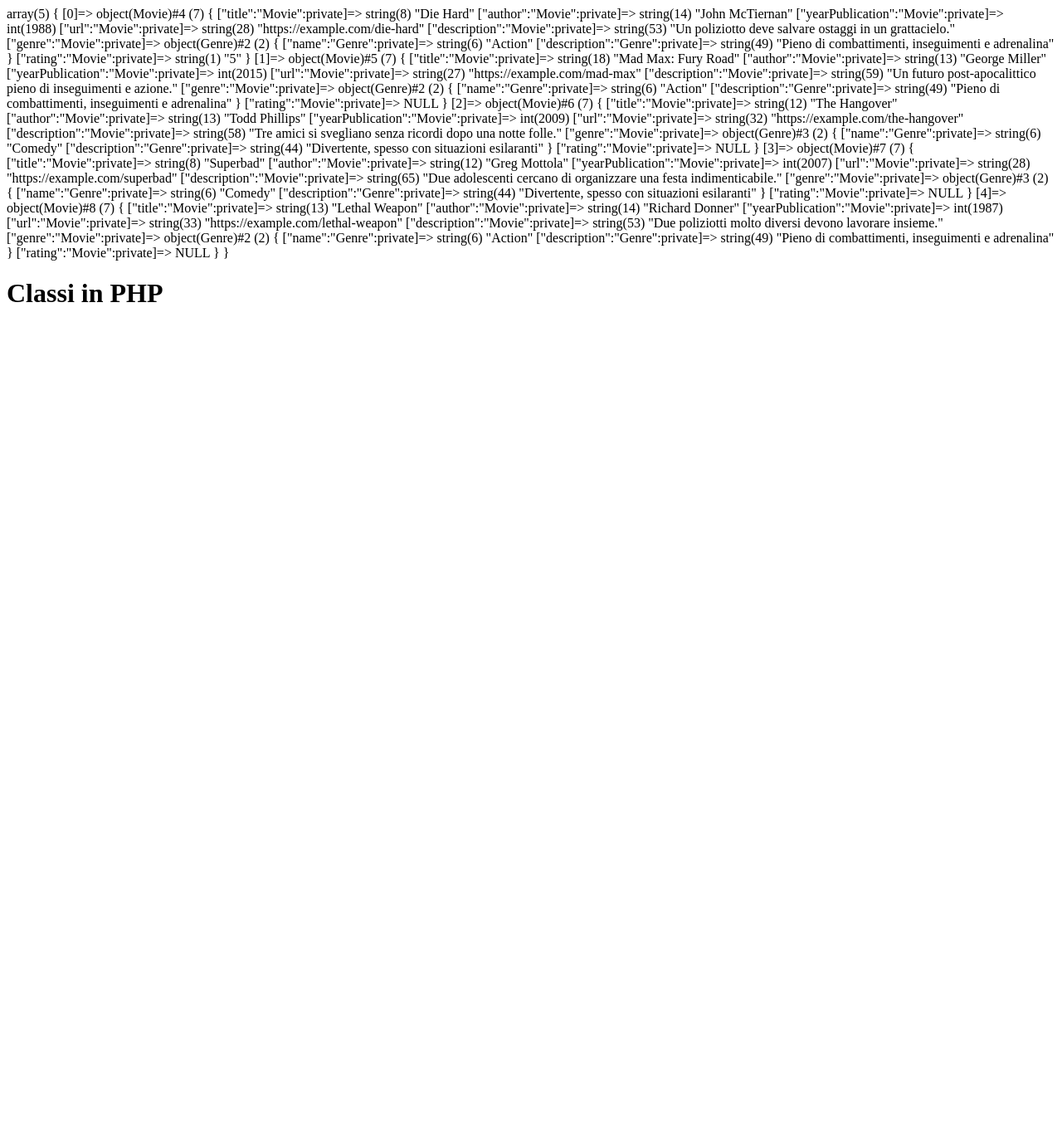
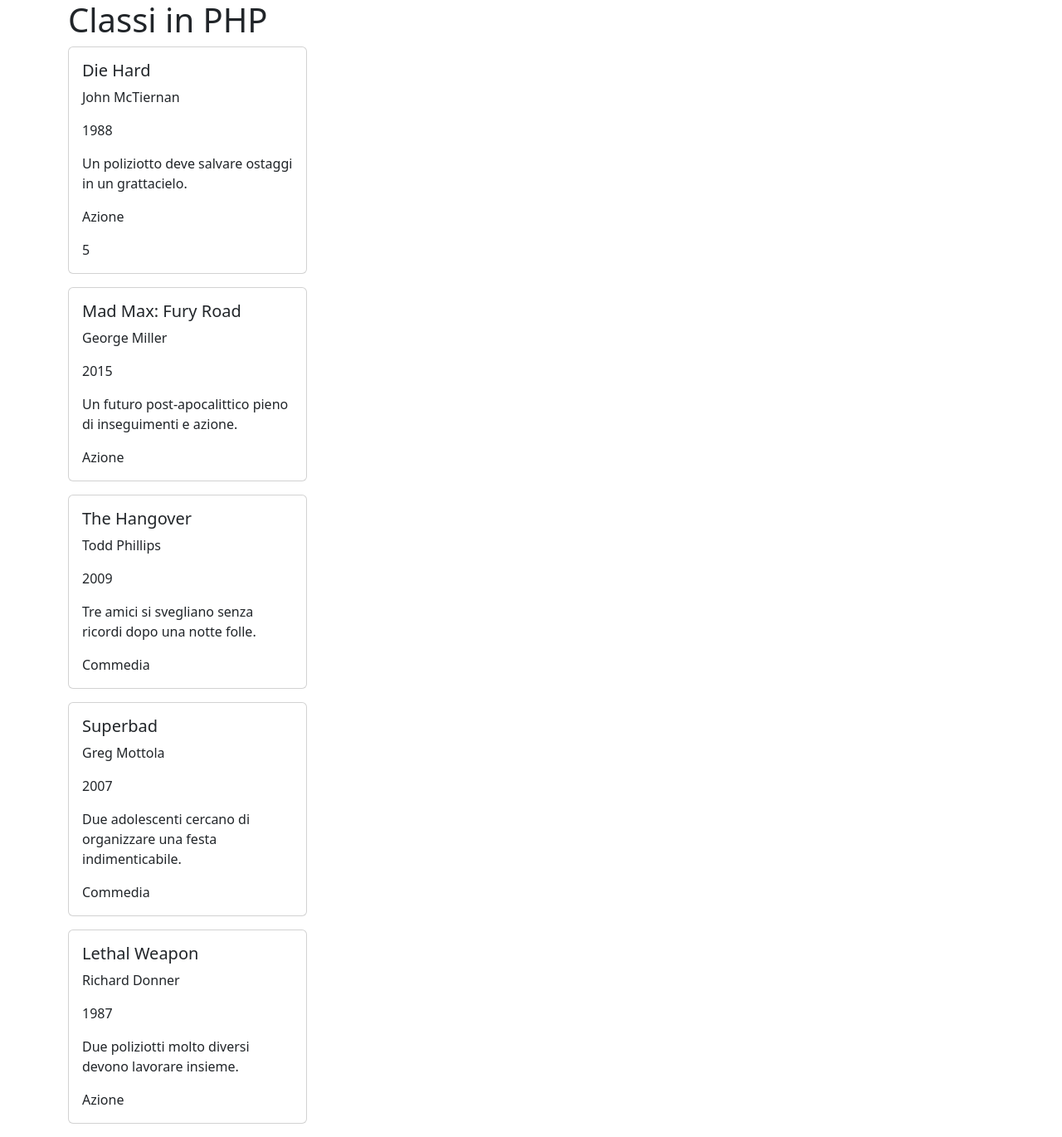
Before and after one commit to RobertoFloris/ex-php8-oop-movie, a PHP site: page / in a window 1280 px wide. Shown: the whole page at 83% size. Before the commit the page ends 364 px from the top, so only its background shows below. Run offline with PHP 8.4, Linux system fonts and the light colour scheme.

Commit message:
[add] cards

```diff
--- a/Db/db.php
+++ b/Db/db.php
@@ -1,6 +1,6 @@
 <?php
-$action = new Genre("Action", "Pieno di combattimenti, inseguimenti e adrenalina");
-$comedy = new Genre("Comedy", "Divertente, spesso con situazioni esilaranti");
+$action = new Genre("Azione", "Pieno di combattimenti, inseguimenti e adrenalina");
+$comedy = new Genre("Commedia", "Divertente, spesso con situazioni esilaranti");
 
 $movies = [
   new Movie("Die Hard", "John McTiernan", 1988, "https://example.com/die-hard", "Un poliziotto deve salvare ostaggi in un grattacielo.", $action),
--- a/index.php
+++ b/index.php
@@ -7,8 +7,6 @@ require_once "./Models/Movie.php";
 require_once "./Db/db.php";
 
 $movies[0]->setRating("5");
-
-var_dump($movies);
 ?>
 
 <!DOCTYPE html>
@@ -16,6 +14,7 @@ var_dump($movies);
 <head>
   <meta charset="UTF-8">
   <meta name="viewport" content="width=device-width, initial-scale=1.0">
+  <link rel='stylesheet' href='https://cdnjs.cloudflare.com/ajax/libs/bootstrap/5.3.3/css/bootstrap.min.css' integrity='sha512-jnSuA4Ss2PkkikSOLtYs8BlYIeeIK1h99ty4YfvRPAlzr377vr3CXDb7sb7eEEBYjDtcYj+AjBH3FLv5uSJuXg==' crossorigin='anonymous'/>
   <title>Document</title>
 </head>
 <body>
@@ -24,7 +23,20 @@ var_dump($movies);
       Classi in PHP
     </h1>
 
-    <?php $Inception ?>
+    <?php foreach($movies as $movie) { ?>
+    <div class="card mb-3" style="width: 18rem;">
+      <div class="card-body">
+        <h5 class="card-title"><?php echo $movie->getTitle() ?></h5>
+        <p class="card-text"><?php echo $movie->getAuthor() ?></p>
+        <p class="card-text"><?php echo $movie->getYearPublication() ?></p>
+        <p class="card-text"><?php echo $movie->getDescription() ?></p>
+        <p class="card-text"><?php echo $movie->getGenreName() ?></p>
+        <?php if ($movie->getRating() !== null) { ?>
+          <p class="card-text"><?php echo $movie->getRating() ?></p>
+        <?php } ?>
+      </div>
+    </div>
+    <?php } ?>
 
   </div>
 
```
